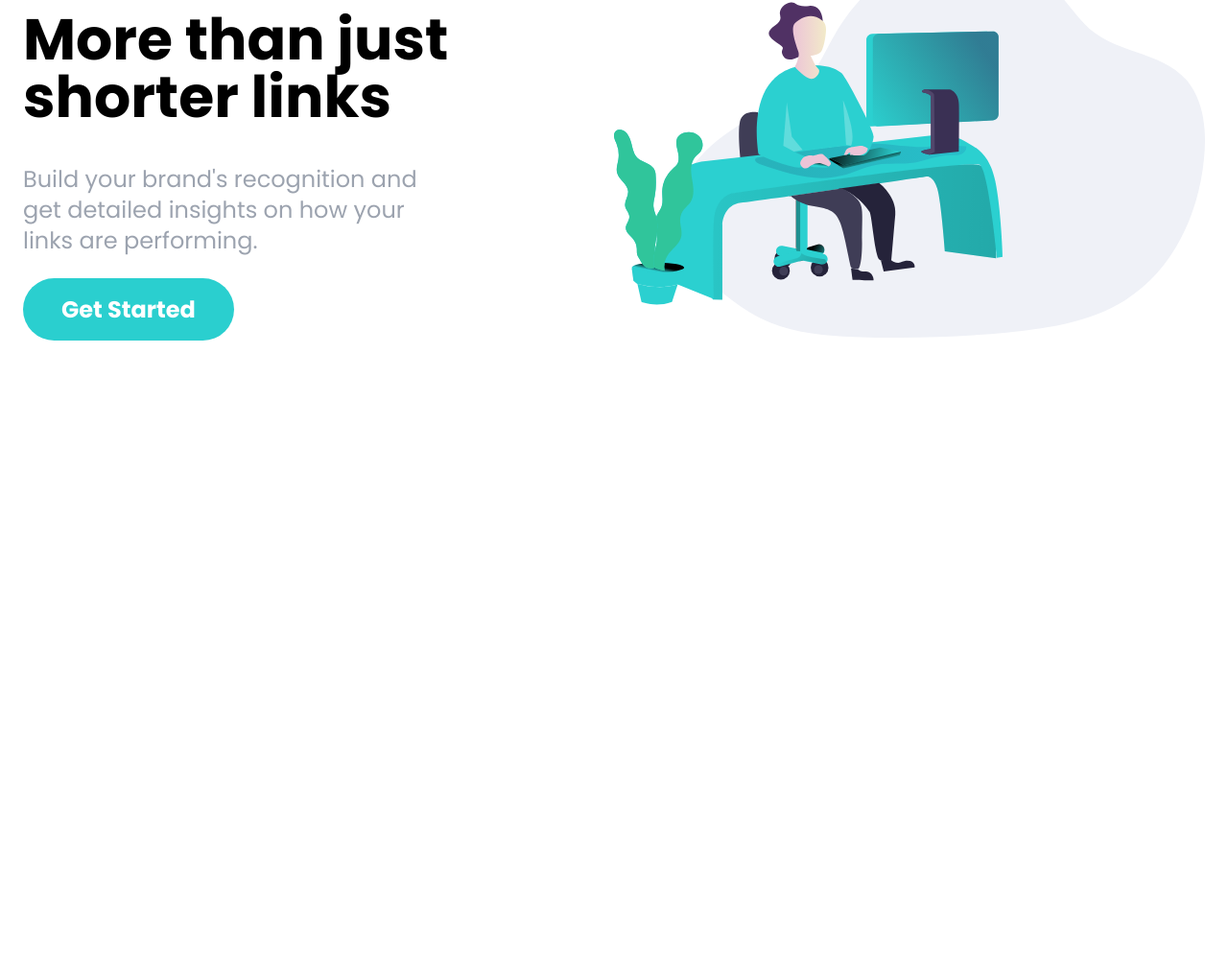
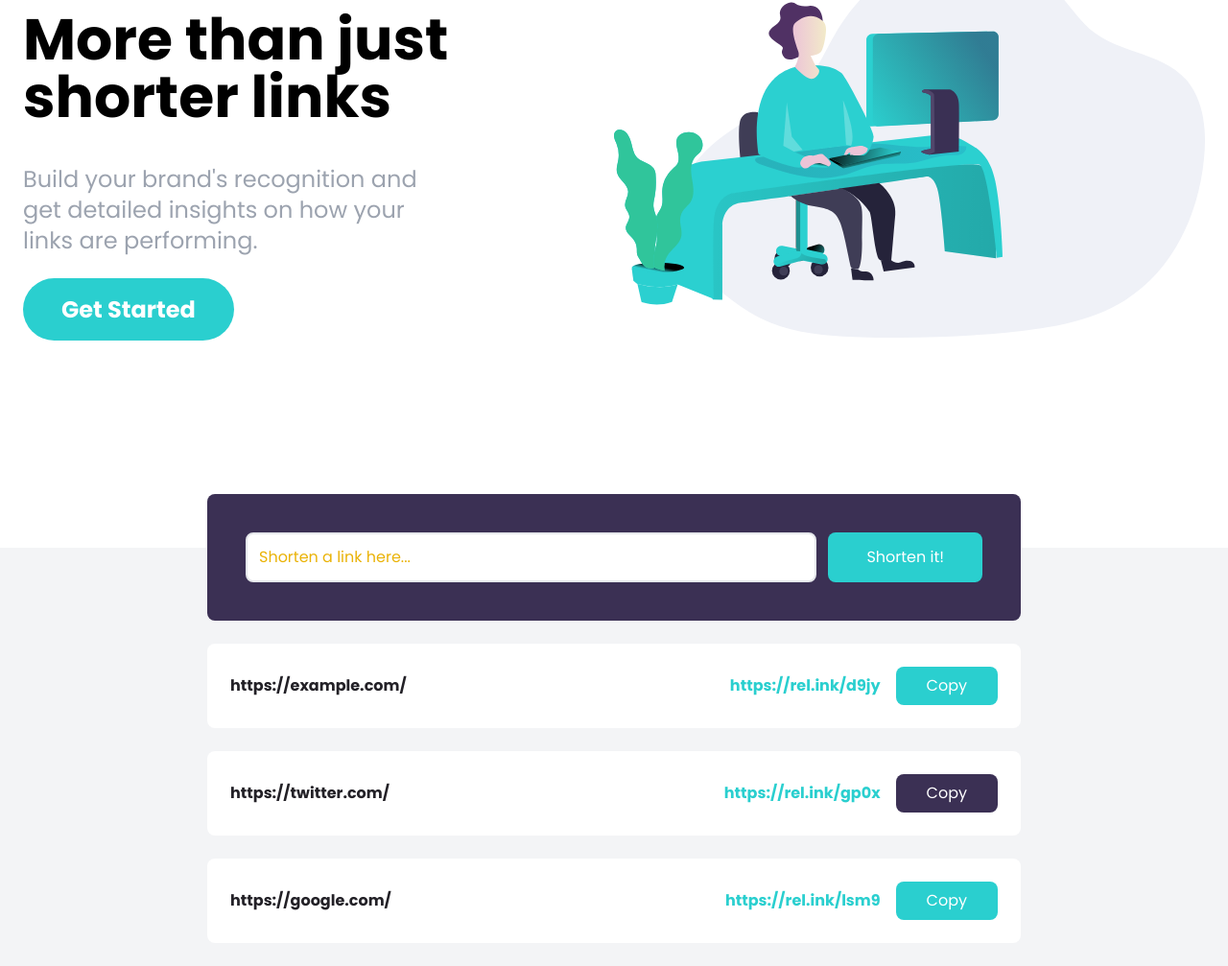
Before and after one commit to RommelTJ/TailwindCourse, a website: page s08-shortly-website/src/index.html in a window 1280 px wide. Shown: the part 173-1180 px from the top of the page at 96% size. Before the commit the page ends 800 px from the top, so only its background shows below. Drawn offline with Linux system fonts and the light colour scheme.

Commit message:
:sparkles: s8: Shorten Form and Links

```diff
--- a/s08-shortly-website/src/index.html
+++ b/s08-shortly-website/src/index.html
@@ -60,5 +60,50 @@
             </div>
         </div>
     </section>
+
+    <!-- Shorten section -->
+    <section id="shorten" class="relative bg-gray-100">
+        <!-- Shorten container -->
+        <div class="max-w-4xl mx-auto p-6 space-y-6">
+            <!-- Shorten form -->
+            <form id="link-form" class="relative flex flex-col w-full p-10 -mt-20 space-y-4 bg-darkViolet rounded-lg md:flex-row md:space-y-0 md:space-x-3">
+                <input id="link-input" class="flex-1 p-3 border-2 rounded-lg placeholder-yellow-500 focus:outline-none" placeholder="Shorten a link here..." type="text" />
+                <button id="link-submit" type="submit" class="px-10 py-3 text-white bg-cyan rounded-lg hover:bg-cyanLight focus:outline-none md:py-2">Shorten it!</button>
+            </form>
+
+            <!-- Link 1 -->
+            <div class="flex flex-col items-center justify-between w-full p-6 bg-white rounded-lg md:flex-row">
+                <p id="link-1" class="w-3/4 font-bold text-center text-veryDarkViolet md:text-left">https://example.com/</p>
+                <div class="flex flex-col items-center justify-end flex-1 space-x-4 space-y-2 md:flex-row md:space-y-0">
+                    <div class="font-bold text-cyan">https://rel.ink/d9jy</div>
+                    <button id="copy-1" class="p-2 px-8 text-white bg-cyan rounded-lg hover:opacity-70 focus:outline-none">
+                        Copy
+                    </button>
+                </div>
+            </div>
+
+            <!-- Link 2 -->
+            <div class="flex flex-col items-center justify-between w-full p-6 bg-white rounded-lg md:flex-row">
+                <p id="link-2" class="w-3/4 font-bold text-center text-veryDarkViolet md:text-left">https://twitter.com/</p>
+                <div class="flex flex-col items-center justify-end flex-1 space-x-4 space-y-2 md:flex-row md:space-y-0">
+                    <div class="font-bold text-cyan">https://rel.ink/gp0x</div>
+                    <button id="copy-2" class="p-2 px-8 text-white bg-darkViolet rounded-lg hover:opacity-70 focus:outline-none">
+                        Copy
+                    </button>
+                </div>
+            </div>
+
+            <!-- Link 3 -->
+            <div class="flex flex-col items-center justify-between w-full p-6 bg-white rounded-lg md:flex-row">
+                <p id="link-3" class="w-3/4 font-bold text-center text-veryDarkViolet md:text-left">https://google.com/</p>
+                <div class="flex flex-col items-center justify-end flex-1 space-x-4 space-y-2 md:flex-row md:space-y-0">
+                    <div class="font-bold text-cyan">https://rel.ink/lsm9</div>
+                    <button id="copy-3" class="p-2 px-8 text-white bg-cyan rounded-lg hover:opacity-70 focus:outline-none">
+                        Copy
+                    </button>
+                </div>
+            </div>
+        </div>
+    </section>
 </body>
 </html>
```
Also changed, not shown: s08-shortly-website/src/css/style.css.
